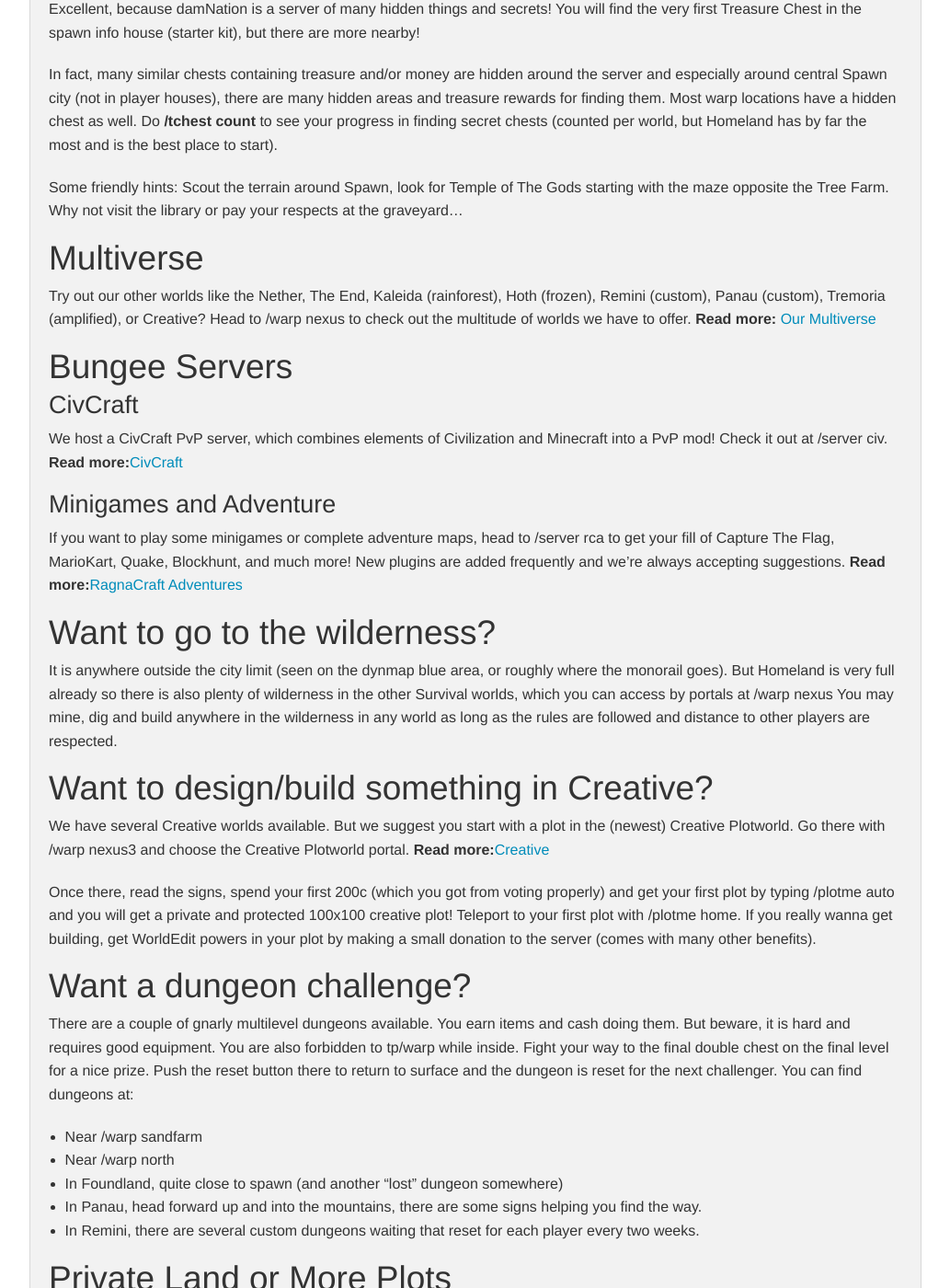
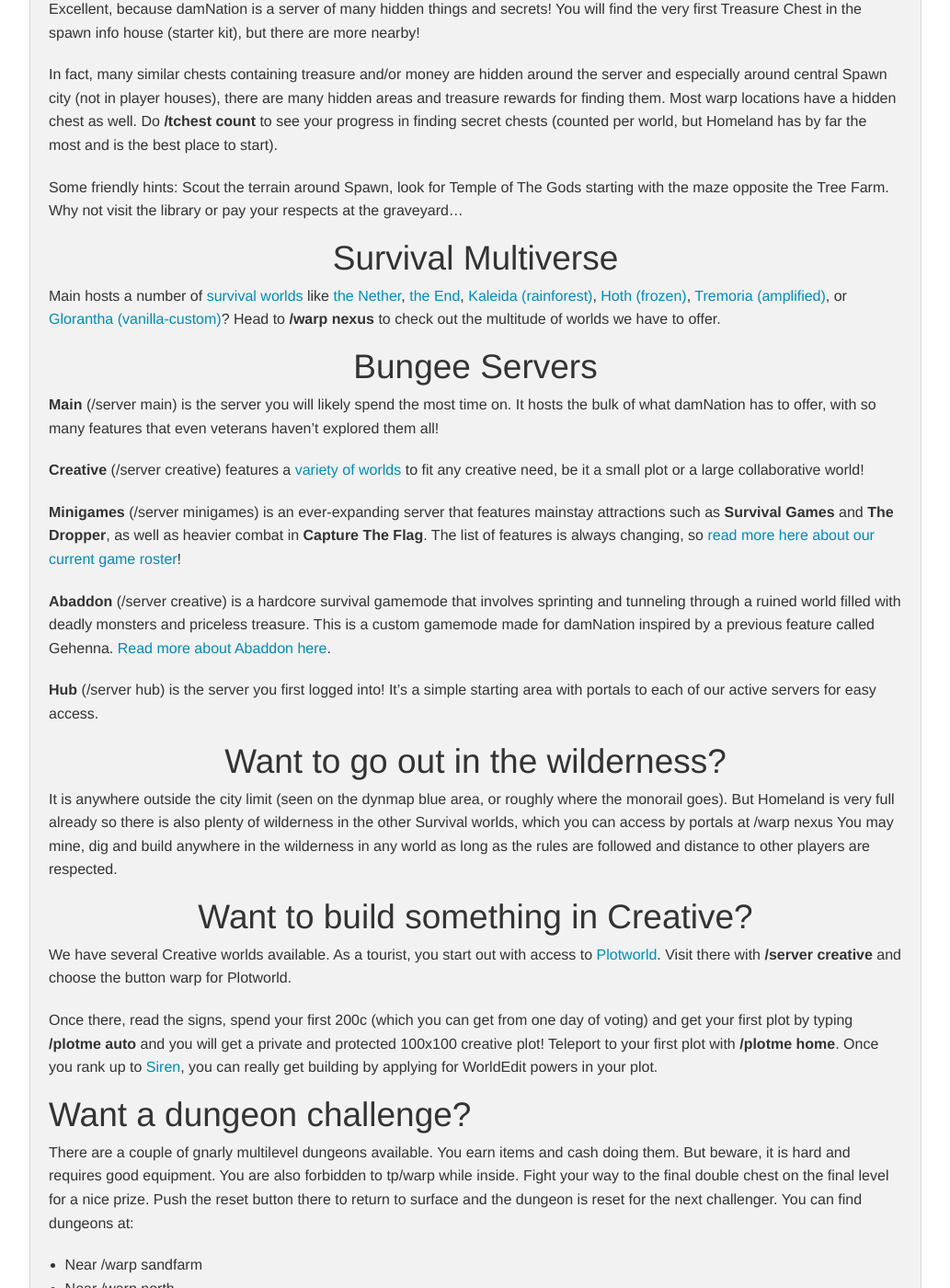
Before and after one commit to damnation-eu/website-beta, a Jekyll site: the page built from newcomer.md, in a window 1280 px wide and 1400 px high, scrolled down 2221 px. Shown: the whole window at 92% size, without its empty margins (123-1156 px from the left). Built offline with Jekyll 4.4.1, drawn with Linux system fonts in a browser that asks for light colours; nearby versions of some CDN libraries; library files that are not in the unit come from our copies.

Commit message:
Update newcomer.md

```diff
--- a/newcomer.md
+++ b/newcomer.md
@@ -72,29 +72,39 @@
 
 Some friendly hints: Scout the terrain around Spawn, look for Temple of The Gods starting with the maze opposite the Tree Farm. Why not visit the library or pay your respects at the graveyard...
 
-## Multiverse
+<div style="text-align: center;" markdown="1">
+## Survival Multiverse
+</div>
 
-Try out our other worlds like the Nether, The End, Kaleida (rainforest), Hoth (frozen), Remini (custom), Panau (custom), Tremoria (amplified), or Creative? Head to /warp nexus to check out the multitude of worlds we have to offer. **Read more:** [Our Multiverse](/main/getting-started/multiverse-worlds)
+Main hosts a number of [survival worlds]({{site.baseurl}}/survival-worlds) like [the Nether]({{site.baseurl}}/the-nether), [the End]({{site.baseurl}}/the-end), [Kaleida (rainforest)]({{site.baseurl}}/kaleida), [Hoth (frozen)]({{site.baseurl}}/hoth), [Tremoria (amplified)]({{site.baseurl}}/tremoria), or [Glorantha (vanilla-custom)]({{site.baseurl}}/glorantha)? Head to **/warp nexus** to check out the multitude of worlds we have to offer.
 
+<div style="text-align: center;" markdown="1">
 ## Bungee Servers
+</div>
 
-### CivCraft
+**Main** (/server main) is the server you will likely spend the most time on. It hosts the bulk of what damNation has to offer, with so many features that even veterans haven't explored them all!
 
-We host a CivCraft PvP server, which combines elements of Civilization and Minecraft into a PvP mod! Check it out at /server civ. **Read more:**[CivCraft](/pvp/civcraft)
+**Creative** (/server creative) features a [variety of worlds]({{site.baseurl}}/creative-worlds) to fit any creative need, be it a small plot or a large collaborative world!
 
-### Minigames and Adventure
+**Minigames** (/server minigames) is an ever-expanding server that features mainstay attractions such as **Survival Games** and **The Dropper**, as well as heavier combat in **Capture The Flag**. The list of features is always changing, so [read more here about our current game roster]({{site.baseurl}}/mg-features)!
 
-If you want to play some minigames or complete adventure maps, head to /server rca to get your fill of Capture The Flag, MarioKart, Quake, Blockhunt, and much more! New plugins are added frequently and we’re always accepting suggestions. **Read more:**[RagnaCraft Adventures](/rca)
+**Abaddon** (/server creative) is a hardcore survival gamemode that involves sprinting and tunneling through a ruined world filled with deadly monsters and priceless treasure. This is a custom gamemode made for damNation inspired by a previous feature called Gehenna. [Read more about Abaddon here]({{site.baseurl}}/ab-gameplay).
 
-## Want to go to the wilderness?
+**Hub** (/server hub) is the server you first logged into! It's a simple starting area with portals to each of our active servers for easy access.
+
+<div style="text-align: center;" markdown="1">
+## Want to go out in the wilderness?
+</div>
 
 It is anywhere outside the city limit (seen on the dynmap blue area, or roughly where the monorail goes). But Homeland is very full already so there is also plenty of wilderness in the other Survival worlds, which you can access by portals at /warp nexus You may mine, dig and build anywhere in the wilderness in any world as long as the rules are followed and distance to other players are respected.
 
-## Want to design/build something in Creative?
+<div style="text-align: center;" markdown="1">
+## Want to build something in Creative?
+</div>
 
-We have several Creative worlds available. But we suggest you start with a plot in the (newest) Creative Plotworld. Go there with /warp nexus3 and choose the Creative Plotworld portal. **Read more:**[Creative](/creative)
+We have several Creative worlds available. As a tourist, you start out with access to [Plotworld]({{site.baseurl}}/plotworld). Visit there with **/server creative** and choose the button warp for Plotworld.
 
-Once there, read the signs, spend your first 200c (which you got from voting properly) and get your first plot by typing /plotme auto and you will get a private and protected 100x100 creative plot! Teleport to your first plot with /plotme home. If you really wanna get building, get WorldEdit powers in your plot by making a small donation to the server (comes with many other benefits).
+Once there, read the signs, spend your first 200c (which you can get from one day of voting) and get your first plot by typing **/plotme auto** and you will get a private and protected 100x100 creative plot! Teleport to your first plot with **/plotme home**. Once you rank up to [Siren]({{site.baseurl}}/ranks), you can really get building by applying for WorldEdit powers in your plot.
 
 ## Want a dungeon challenge?
 
```
